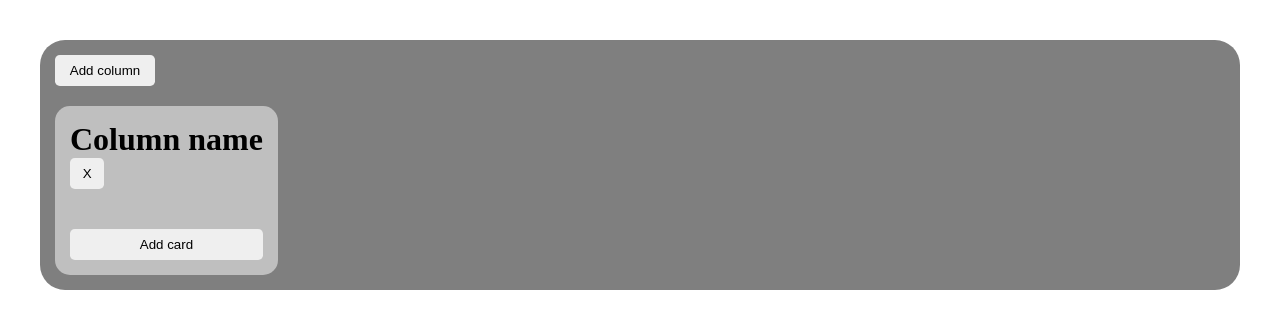
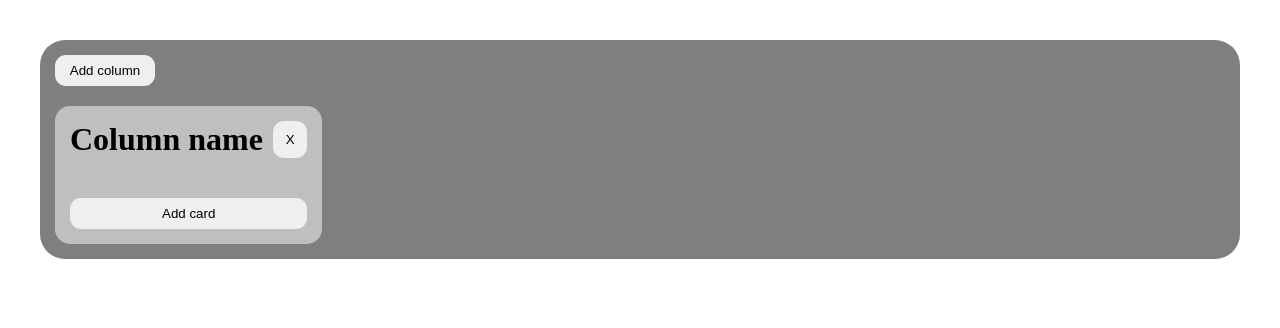
Before and after one commit to yohannimation/trello-app, a Vue app: page / in a window 1280 px wide. Both pictures are taken after a click on the button "Add column". Shown: the top 328 px of the page. Built offline with nearby package versions, Linux system fonts and the light colour scheme.

Commit message:
style(): push card to the top of a column and adding style

```diff
--- a/src/components/atoms/InputButton/InputButton.vue
+++ b/src/components/atoms/InputButton/InputButton.vue
@@ -28,7 +28,7 @@
   button {
     padding: $buttonPadding;
     border: none;
-    border-radius: $borderRadius;
+    border-radius: $buttonBorderRadius;
     cursor: pointer;
   }
 
--- a/src/components/organisms/Column/Column.vue
+++ b/src/components/organisms/Column/Column.vue
@@ -49,7 +49,10 @@
       />
       <InputButton label="Save" @click="saveColumnName" />
     </form>
-    <div v-else>
+    <div
+      class="column-header"
+      v-else
+    >
       <h1
         class="column-title"
         @click="formOpen = true"
@@ -75,6 +78,12 @@
     background-color: $columnBackground;
     border-radius: $columnBorderRadius;
 
+    &-header {
+      display: flex;
+      justify-content: space-between;
+      gap: 10px;
+    }
+
     &-nameForm {
       display: flex;
       flex-direction: column;
--- a/src/stores/columns.ts
+++ b/src/stores/columns.ts
@@ -9,7 +9,7 @@ export const useColumnsStore = defineStore("columns", {
     addCard(columnId: number) {
       const columnIndex = this.getColumnIndex(columnId)
 
-      this.columns[columnIndex].cardsList.push({
+      this.columns[columnIndex].cardsList.unshift({
         id: Date.now(),
         title: "",
         content: "",
--- a/src/styles/_variables.scss
+++ b/src/styles/_variables.scss
@@ -9,11 +9,14 @@ $columnBorderRadius: 15px;
 $columnBackground: rgba(255, 255, 255, .5);
 
 // Card
-$cardPadding: 10px;
+$cardPadding: 11px;
 $cardBorderRadius: 10px;
 $cardBackground: #3b8dc4;
 
+// Button
 $buttonPadding: .5rem .8rem;
+$buttonBorderRadius: 11px;
+
 $inputPadding: .5rem;
 
 $borderRadius: .3rem;
```
